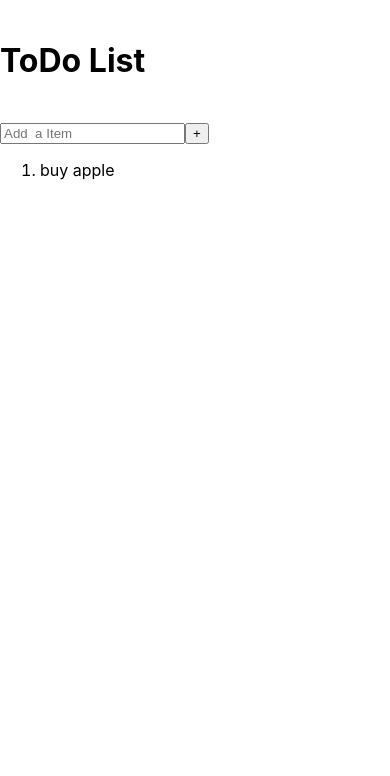
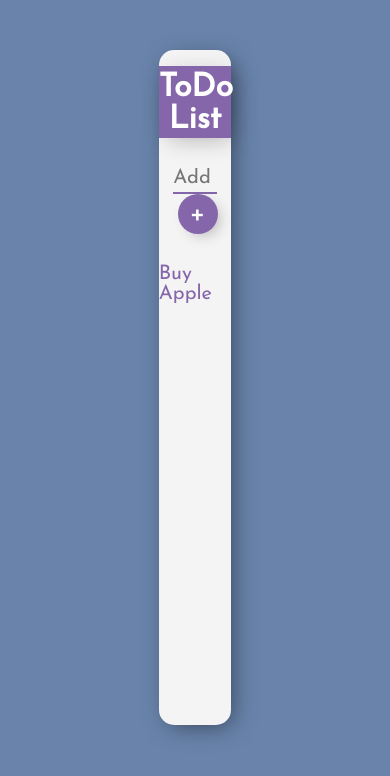
Before and after one commit to umairnisar5/to-do-app, a React (Create React App) app: page / in a window 390 px wide. Shown: the top 776 px of the page. Built offline with nearby package versions, Linux system fonts and the light colour scheme.

Commit message:
update  css file

```diff
--- a/src/index.css
+++ b/src/index.css
@@ -1,13 +1,136 @@
-body {
+@import url('https://fonts.googleapis.com/css2?family=Josefin+Sans&display=swap');
+*{
+  box-sizing: border-box;
+  padding: 0;
   margin: 0;
-  font-family: -apple-system, BlinkMacSystemFont, 'Segoe UI', 'Roboto', 'Oxygen',
-    'Ubuntu', 'Cantarell', 'Fira Sans', 'Droid Sans', 'Helvetica Neue',
-    sans-serif;
-  -webkit-font-smoothing: antialiased;
-  -moz-osx-font-smoothing: grayscale;
+  font-family: 'Josefin Sans', sans-serif;
+}
+.main_div{
+padding: 50px;
+  width: 100%;
+  height: 100vh;
+  background: #6983aa;
+  display: flex;
+  flex-direction: row;
+  justify-content: center;
+text-align: center;
 }
 
-code {
-  font-family: source-code-pro, Menlo, Monaco, Consolas, 'Courier New',
-    monospace;
+.center_div{
+width: 25%;
+height: 80vh;
+/* background: #f9d89c; */
+ background-color: #f4f4f4;
+ box-shadow: 5px 5px 25px -5px rgba(0, 0, 0, 0.5) ;
+ border-radius: 15px;
 }
+h1 {
+
+  color: white;
+  background: transparent;
+ background-color: #8566aa;
+ padding: 6px 0 2px 0;
+ margin-bottom: 10px;
+ box-shadow: 5px 5px 25px -5px rgba(0, 0, 0, 0.3) ;
+  /* text-shadow: 0 2px 2px black; */
+}
+
+input {
+  text-align: center;
+  height: 30px;
+  top: 10px;
+  border: none;
+  background: transparent;
+  font-size: 20px;
+  font-weight: 500;
+  width: 60%;
+  border-bottom: 2px solid #8566aa;
+  outline: none;
+}
+
+button {
+
+  min-height: 40px;
+  width: 40px;
+  border-radius: 50%;
+  border-color: transparent;
+  background-color: #8566aa;
+  color: #fff;
+  font-size: 40px;
+  border: none;
+  outline: none;
+  margin-left: 10px;
+  box-shadow: 5px 5px 15px -5px rgba(0, 0, 0, 0.3) ;
+}
+
+button:hover {
+  background-color: #20bf6b;
+}
+
+ol {
+  margin-top: 30px;
+
+}
+
+ol li {
+  padding-left: 0px;
+  text-align: left;
+  font-size: 20px;
+  font-weight: 500;
+  min-height: 40px;
+  display: flex;
+  align-items: center;
+  color: #8566aa;
+  text-transform: capitalize;
+}
+
+.todo_style {
+  display: flex;
+  flex-direction: row;
+  justify-content:left ;
+  align-items: center;
+}
+
+.todo_style  .fa-times {
+width: 20px;
+height: 20px;
+display: flex;
+justify-content: center;
+align-items: center;
+background-color: #8566aa;
+border-radius: 50%;
+margin:  0 15px 0 35px;
+color: aliceblue;
+box-shadow: 5px 5px 15px -5px rgba(0, 0, 0, 0.3) ;
+
+}
+
+.todo_style .fa-times:hover {
+  background-color: crimson;
+}
+
+.todo_style .fa-times:hover .list_style {
+
+  color: crimson;
+}
+
+@media (max-width : 768px) {
+  .certer_div {
+    width: 55%;
+  }
+
+  .todo_style .fa-times {
+    margin: 0 15px 0 15px;
+    display:flex;
+    justify-content: center;
+    align-items: center;
+  }
+
+  button {
+    margin-left: 5px;
+    min-height:  40px;
+    width: 40px;
+    color: #fff;
+    font-size: 30px;
+  }
+}
```
